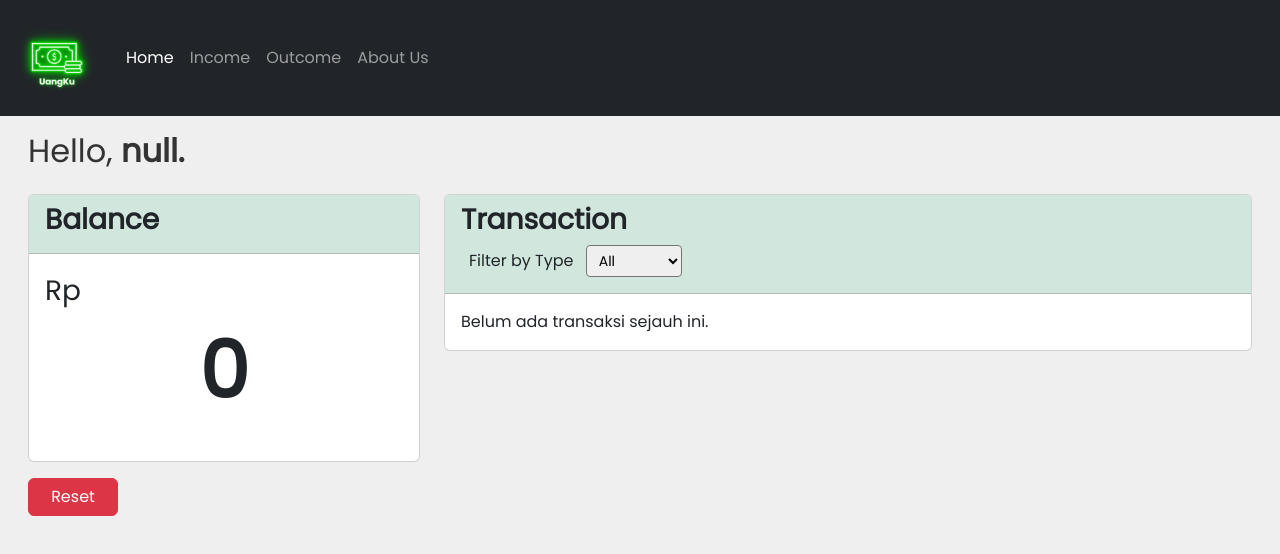
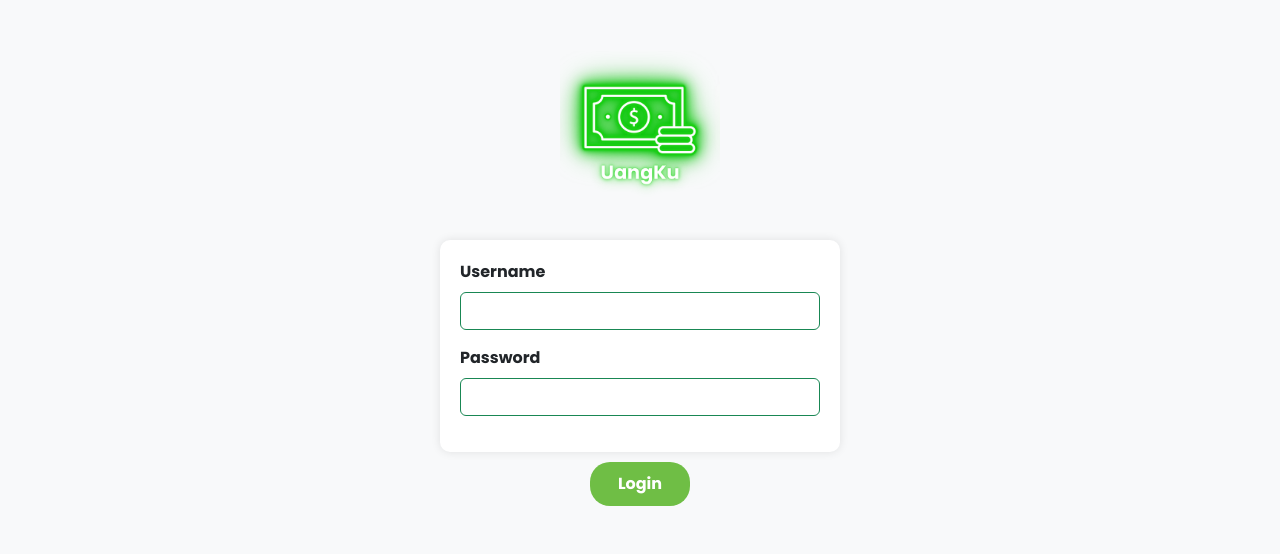
Before and after one commit to gregoriusjordan/Uangku_UTS_LAB, a plain HTML site: page index.html in a window 1280 px wide. Drawn offline with nearby package versions, Linux system fonts and the light colour scheme.

Commit message:
index->home

```diff
--- a/index.html
+++ b/index.html
@@ -4,89 +4,96 @@
   <meta charset="UTF-8">
   <meta name="viewport" content="width=device-width, initial-scale=1.0">
   <title>UangKu</title>
+  <link href="https://fonts.googleapis.com/css2?family=Poppins:wght@700&display=swap" rel="stylesheet">
   <link href="https://cdn.jsdelivr.net/npm/bootstrap@5.3.3/dist/css/bootstrap.min.css" rel="stylesheet" integrity="sha384-QWTKZyjpPEjISv5WaRU9OFeRpok6YctnYmDr5pNlyT2bRjXh0JMhjY6hW+ALEwIH" crossorigin="anonymous">
-    <link rel="stylesheet" href="style.css">
-    <link href="https://fonts.googleapis.com/css2?family=Poppins&display=swap" rel="stylesheet">
+  <script src="https://code.jquery.com/jquery-3.6.0.min.js"></script>
+  <style>
+    body {
+      background-color: #f8f9fa;
+      font-family: 'Poppins', sans-serif;
+    }
+    h1 {
+      font-weight: bold;
+      text-align: center;
+    }
+    form {
+      max-width: 400px;
+      margin: 0 auto;
+      padding: 20px;
+      background-color: #fff;
+      border-radius: 10px;
+      box-shadow: 0 0 10px rgba(0, 0, 0, 0.1);
+    }
+    label {
+      font-weight: bold;
+    }
+    .button {
+      width: 100px;
+      background-color: #6fbe45;
+      color: #fff;
+      padding: 10px 20px;
+      border: none;
+      border-radius: 20px;
+      cursor: pointer;
+      margin-top: 10px;
+      font-size: 16px;
+      font-weight: bold;
+      text-decoration: none;
+      display: inline-block;
+      transition: background-color 0.3s ease;
+    }
+    .button:hover {
+      background-color: #45ac2b;
+    }
+    .logo {
+      display: block;
+      margin: 20px auto;
+      max-width: 200px;
+      height: auto;
+    }
+  </style>
 </head>
 <body>
-    <div class="bungkus">
-        <nav class="navbar navbar-expand-md navbar-dark bg-dark">
-            <div class="container-fluid">
-                <a class="navbar-brand" href="index.html"><img src="logo.png" id="logo"></a>
-
-                <button class="navbar-toggler navtog" type="button" data-bs-toggle="collapse" data-bs-target="#navbarNav" aria-controls="navbarNav" aria-expanded="false" aria-label="Toggle navigation">
-                    <span class="navbar-toggler-icon"></span>
-                </button>
-
-                <div class="collapse navbar-collapse" id="navbarNav">
-                    <ul class="navbar-nav">
-                        <li class="nav-item">
-                            <a class="nav-link active" aria-current="page" href="index.html">Home</a>
-                        </li>
-                        <li class="nav-item">
-                            <a class="nav-link" href="income.html">Income</a>
-                        </li>
-                        <li class="nav-item">
-                            <a class="nav-link" href="outcome.html">Outcome</a>
-                        </li>
-                        <li class="nav-item">
-                            <a class="nav-link" href="aboutus.html">About Us</a>
-                        </li>
-                    </ul>
+  <div class="container">
+    <div class="row">
+      <div class="col-12 text-center">
+        <img src="logo.png" alt="Logo" class="logo">
       </div>
     </div>
-        </nav>
+    <div class="row">
+      <div class="col-md-6 offset-md-3">
+        <form>
+          <div class="mb-3">
+            <label for="name" class="form-label">Username</label>
+            <input type="text" class="form-control border-success" id="name" name="name" required>
           </div>
-
-        <div class="row mt-3 mx-3 mb-3">
-            <div class="col-md-6" id="welcome">
-
+          <div class="mb-3">
+            <label for="password" class="form-label">Password</label>
+            <input type="password" class="form-control border-success" id="password" name="password" required>
           </div>
-        </div>
-        <div class="row mt-2 mx-3 mb-3">
-            <div class="col-md-4 mb-3">
-                <div class="card">
-                    <div class="card-header bg-success-subtle">
-                        <h3><b>Balance</b></h3>
-                    </div>
-                    <div class="card-body" id="balanceCardBody">
-                        <p class="card-text fs-3 mb-0">Rp</p>
-                        <p class="card-text text-center" id="balance">0</p>
-                    </div>
-                </div>
-                    <div class="col text-center d-flex justify-content-start mt-3">
-                        <button class="btn btn-danger" id="resetButton">Reset</button>
-                    </div>
-
-            </div>
-            <div class="col-md-8">
-                <div class="card">
-                    <div class="card-header bg-success-subtle">
-                        <div class="col">
-                        <h3><b>Transaction</b></h3>
-                        </div>
-                        <div class="mb-1 ms-2 col-sm">
-                            <label for="transactionType" class="form-label">Filter by Type  </label>
-                            <select class="form-select-sm ms-2" id="transactionType">
-                                <option value="all">All</option>
-                                <option value="income">Income</option>
-                                <option value="outcome">Outcome</option>
-                            </select>
-                        </div>
-                    </div>
-
-                    <div class="card-body" id="transactionCardBody">
-                        <p class="card-text">Belum ada transaksi sejauh ini.</p>
+          </form>
+          <div class="mb-3 d-flex justify-content-center">
+            <button class="button" id="loginButton">Login</button>
           </div>
       </div>
     </div>
+  </div>
+  <script>
+    $(document).ready(function() {
+      $("#loginButton").click(function(event) {
+        var username = $("#name").val();
+        var password = $("#password").val();
+        localStorage.setItem("username", username);
 
-        </div>
-    </div>
-
-    <script src="index.js"></script>
-
-    <script src="https://code.jquery.com/jquery-3.7.1.min.js"></script>
+        if (!username || !password) {
+          alert("Please fill in all fields.");
+          event.preventDefault();
+        } else {
+          window.location.href = "home.html";
+        }
+      });
+    });
+  </script>
   <script src="https://cdn.jsdelivr.net/npm/bootstrap@5.3.3/dist/js/bootstrap.bundle.min.js" integrity="sha384-YvpcrYf0tY3lHB60NNkmXc5s9fDVZLESaAA55NDzOxhy9GkcIdslK1eN7N6jIeHz" crossorigin="anonymous"></script>
 </body>
 </html>
```
Also changed, not shown: aboutus.html (+2 -2 lines), home.html (added, +92 -0 lines), income.html (+2 -2 lines), outcome.html (+1 -1 lines). Lines whose indentation alone changed are shown as unchanged.
